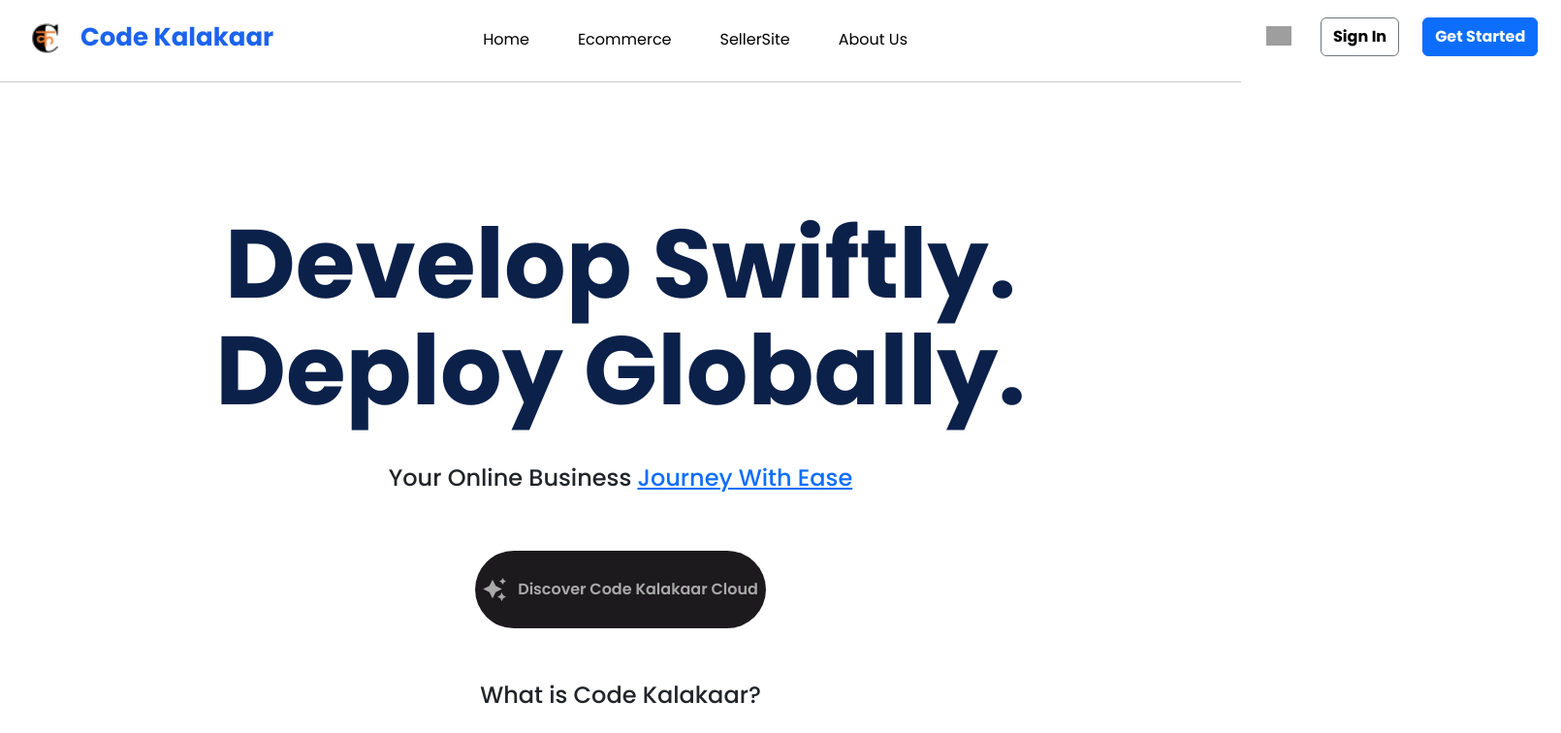
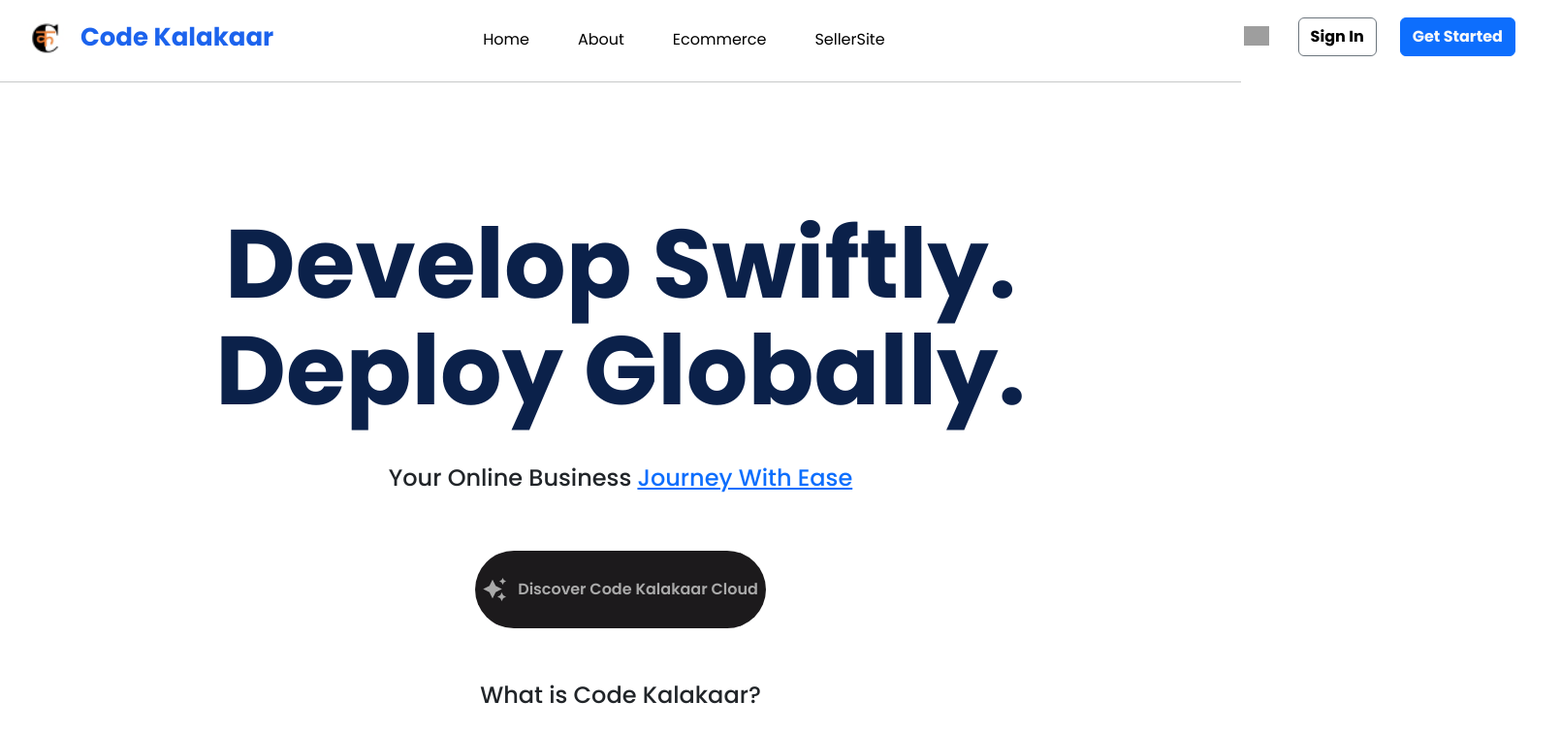
Before and after one commit to MrugeshThesiya/buildForBharatHackathon, a React (Vite) app: page / in a window 1280 px wide. Shown: the top 756 px of the page at 97% size, 1610 px wide, since content can reach past the window. Built offline with nearby package versions, Linux system fonts and the light colour scheme; grey boxes are pictures that could not be loaded.

Commit message:
Updated Navbar

```diff
--- a/src/Components/Nav.jsx
+++ b/src/Components/Nav.jsx
@@ -1,9 +1,16 @@
+/* eslint-disable no-unused-vars */
 import React from "react";
 import { useNavigate } from "react-router-dom";
 import codeKalakaarLogo from "/images/favicon-32x32.png";
 
 export default function Nav() {
   const navigate = useNavigate();
+  const navItems = [
+    { name: "Home", slug: "/" },
+    { name: "About", slug: "/About" },
+    { name: "Ecommerce", slug: "/Ecommerce" },
+    { name: "SellerSite", slug: "/SellerSite" }
+];
   return (
     <nav className="d-flex">
       <img id="logo-div" alt="Code_kalakaar_logo" src={codeKalakaarLogo}></img>
@@ -12,18 +19,11 @@
       </div>
       <div className="linkItems">
         <ul className="link-items">
-        <li className="pointer">
-            <a href="/">Home</a>
-          </li>
-          <li className="pointer">
-            <a href="/Ecommerce">Ecommerce</a>
-          </li>
-          <li className="pointer">
-            <a href="/SellerSite">SellerSite</a>
-          </li>
-          <li className="pointer">
-            <a href="/About">About Us</a>
-          </li>
+          {navItems.map((item) => (
+            <li key={item.name} className="pointer">
+              <a href={item.slug}>{item.name}</a>
+            </li>
+          ))}
         </ul>
       </div>
       <span className="search-container">
@@ -37,14 +37,13 @@
       </span>
       <div className="button-items d-flex">
         <span className="sign-div d-flex">
-          <button
-            type="button"
-            className="btn sign-btn btn-outline-secondary"
-          >
+          <button type="button" className="btn sign-btn btn-outline-secondary">
             Sign In
           </button>
           <button
-            onClick={()=>{navigate("/signup")}}
+            onClick={() => {
+              navigate("/signup");
+            }}
             type="button"
             className="btn mx-4 fw-bold start-btn bg-primary text-light btn-outline-primary"
           >
```
